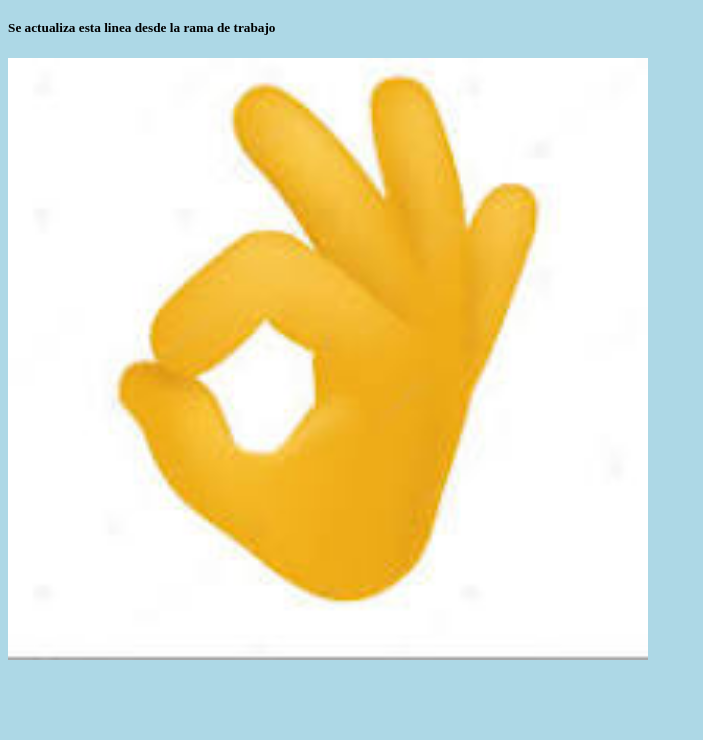
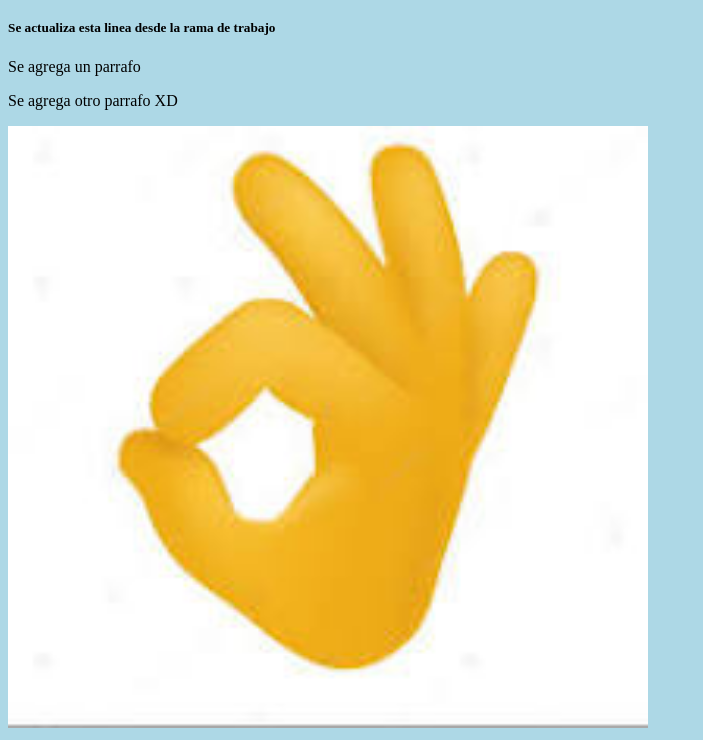
Before and after one commit to Fredy1995/PracticarGit, a plain HTML site: page index.html in a window 1280 px wide. Shown: the part 61-801 px from the top of the page, without its empty margins (0-703 px from the left). Drawn offline with Linux system fonts and the light colour scheme.

Commit message:
Se agregan parrafos

```diff
--- a/index.html
+++ b/index.html
@@ -8,6 +8,8 @@
 
 <h1>PRACTICA COMANDOS DE GIT!</h1>
 <h5>Se actualiza esta linea desde la rama de trabajo</h5>
+<p>Se agrega un parrafo</p>
+<p>Se agrega otro parrafo XD</p>
 <div><img src="img/img1.jpg" alt="Hello Git" style="width:100%;max-width:640px"></div>
 </body>
 </html>
```
